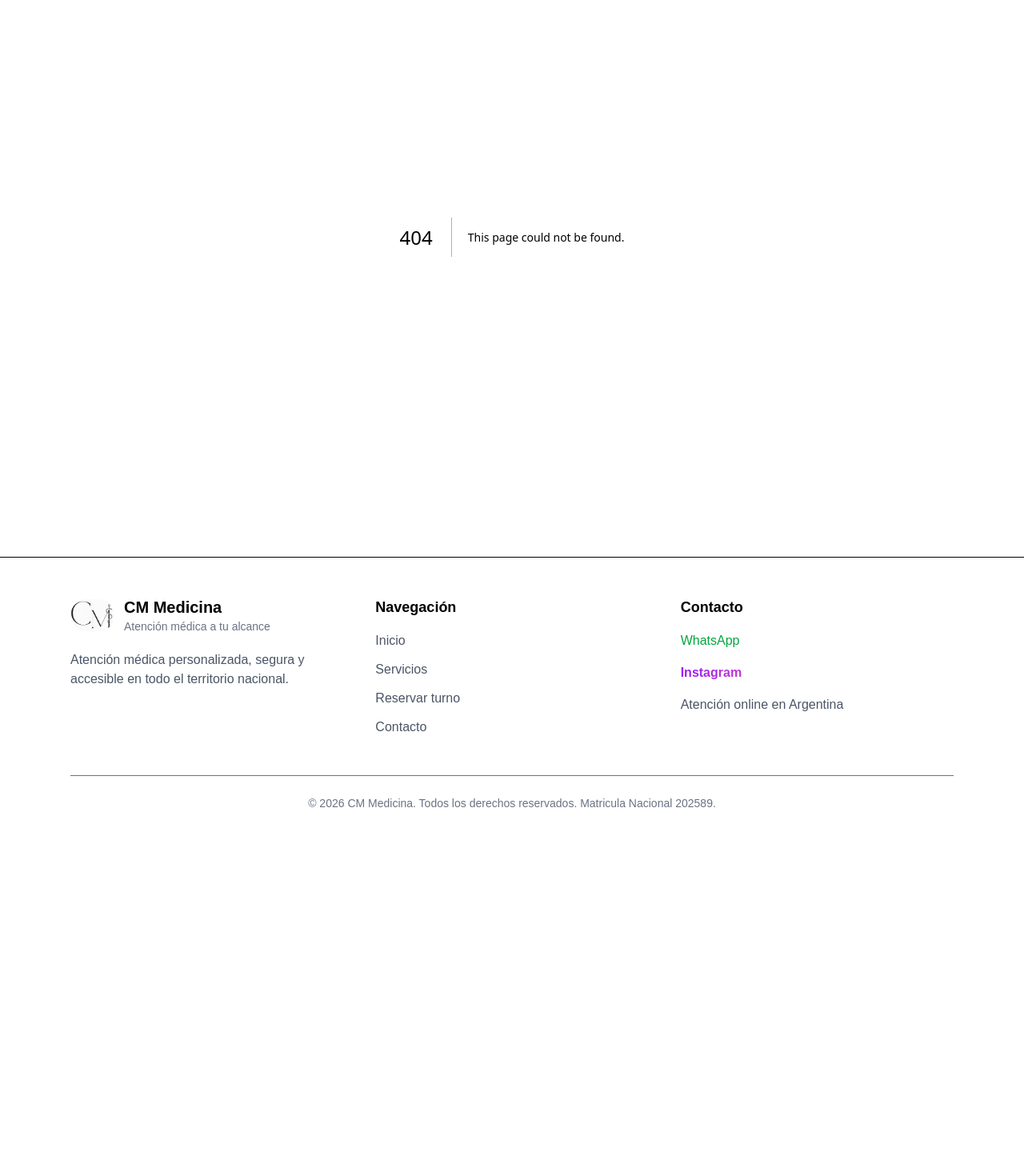
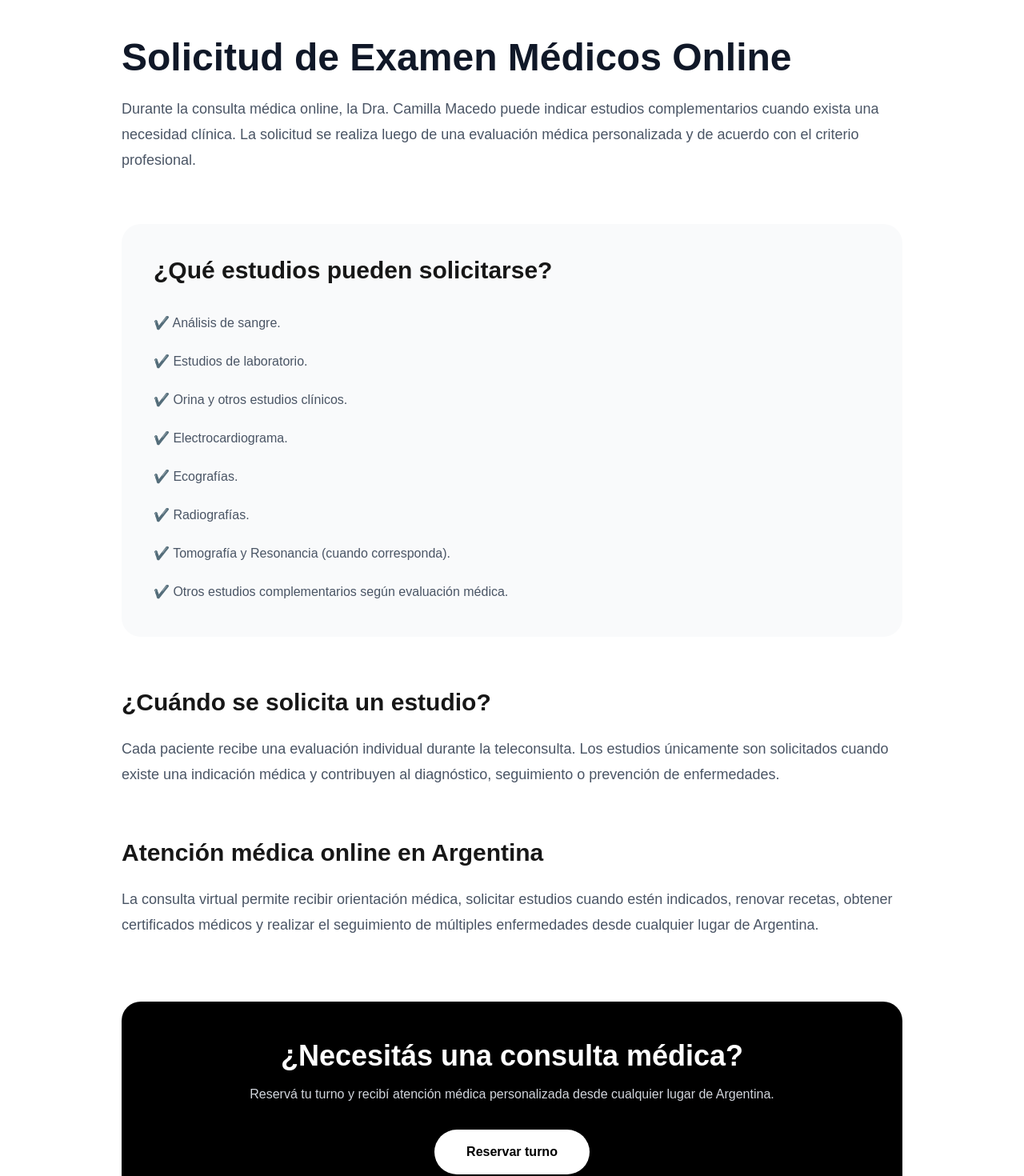
Before and after one commit to camillamacedo/cmmedicina, a Next.js app: page /solicitud-examen in a window 1280 px wide. Before the commit this address had no page. Shown: the part 200-1670 px from the top of the page at 80% size. Before the commit the page ends 1262 px from the top, so only its background shows below. Built offline with nearby package versions, Linux system fonts and the light colour scheme.

Commit message:
atualizar tsx. examen

```diff
--- a/app/servicios/page.tsx
+++ b/app/servicios/page.tsx
@@ -109,22 +109,24 @@ export default function Servicios() {
 
           {/* Solicitud de Estudios */}
 
+          {/* Solicitud de Estudios */}
+
 <Link
-            href="/solicitud-de-estudios"
+  href="/solicitud-examen"
   className="rounded-3xl bg-black p-10 text-center text-white shadow-lg transition hover:-translate-y-1 hover:shadow-xl block"
 >
   <h2 className="relative inline-block text-2xl font-semibold">
-              Solicitud de Estudios
+    Solicitud de Estudios / Examen
 
     <span className="absolute -bottom-3 left-1/2 h-px w-12 -translate-x-1/2 bg-gray-400"></span>
   </h2>
 
   <p className="mt-8 leading-7 text-gray-300">
-              Evaluación médica y solicitud de estudios complementarios
-              cuando estén indicados.
+    Solicitud de análisis de laboratorio, estudios por imágenes y otros
+    estudios complementarios cuando exista indicación médica, luego de una
+    evaluación clínica personalizada.
   </p>
 </Link>
-
           {/* Apto Físico */}
 
           <Link
--- /dev/null
+++ b/app/solicitud-examen/page.tsx
@@ -0,0 +1,120 @@
+import Link from "next/link";
+
+export default function SolicitudExamen() {
+  return (
+    <main className="min-h-screen bg-white">
+
+      <div className="mx-auto max-w-5xl px-6 py-20">
+
+        <Link
+          href="/servicios"
+          className="text-gray-500 transition hover:text-black"
+        >
+          ← Volver a Servicios
+        </Link>
+
+        <section className="mt-12">
+
+          <h1 className="text-5xl font-bold text-gray-900">
+            Solicitud de Examen Médicos Online
+          </h1>
+
+          <p className="mt-6 text-lg leading-8 text-gray-600">
+            Durante la consulta médica online, la Dra. Camilla Macedo puede
+            indicar estudios complementarios cuando exista una necesidad
+            clínica. La solicitud se realiza luego de una evaluación médica
+            personalizada y de acuerdo con el criterio profesional.
+          </p>
+
+        </section>
+
+        <section className="mt-16 rounded-3xl bg-gray-50 p-10">
+
+          <h2 className="text-3xl font-semibold">
+            ¿Qué estudios pueden solicitarse?
+          </h2>
+
+          <ul className="mt-8 space-y-4 text-gray-600 leading-8">
+
+            <li>✔️ Análisis de sangre.</li>
+
+            <li>✔️ Estudios de laboratorio.</li>
+
+            <li>✔️ Orina y otros estudios clínicos.</li>
+
+            <li>✔️ Electrocardiograma.</li>
+
+            <li>✔️ Ecografías.</li>
+
+            <li>✔️ Radiografías.</li>
+
+            <li>✔️ Tomografía y Resonancia (cuando corresponda).</li>
+
+            <li>✔️ Otros estudios complementarios según evaluación médica.</li>
+
+          </ul>
+
+        </section>
+
+        <section className="mt-16">
+
+          <h2 className="text-3xl font-semibold">
+            ¿Cuándo se solicita un estudio?
+          </h2>
+
+          <p className="mt-6 text-lg leading-8 text-gray-600">
+
+            Cada paciente recibe una evaluación individual durante la
+            teleconsulta. Los estudios únicamente son solicitados cuando
+            existe una indicación médica y contribuyen al diagnóstico,
+            seguimiento o prevención de enfermedades.
+
+          </p>
+
+        </section>
+
+        <section className="mt-16">
+
+          <h2 className="text-3xl font-semibold">
+            Atención médica online en Argentina
+          </h2>
+
+          <p className="mt-6 text-lg leading-8 text-gray-600">
+
+            La consulta virtual permite recibir orientación médica,
+            solicitar estudios cuando estén indicados, renovar recetas,
+            obtener certificados médicos y realizar el seguimiento de
+            múltiples enfermedades desde cualquier lugar de Argentina.
+
+          </p>
+
+        </section>
+
+        <section className="mt-20 rounded-3xl bg-black p-12 text-center text-white">
+
+          <h2 className="text-4xl font-bold">
+
+            ¿Necesitás una consulta médica?
+
+          </h2>
+
+          <p className="mt-4 text-gray-300">
+
+            Reservá tu turno y recibí atención médica personalizada desde cualquier lugar de Argentina.
+
+          </p>
+
+          <Link
+            href="/reservar"
+            className="mt-8 inline-block rounded-full bg-white px-10 py-4 font-semibold text-black transition hover:bg-gray-200"
+          >
+            Reservar turno
+          </Link>
+
+        </section>
+
+      </div>
+
+    </main>
+  );
+}
```
Lines whose indentation alone changed are shown as unchanged.
